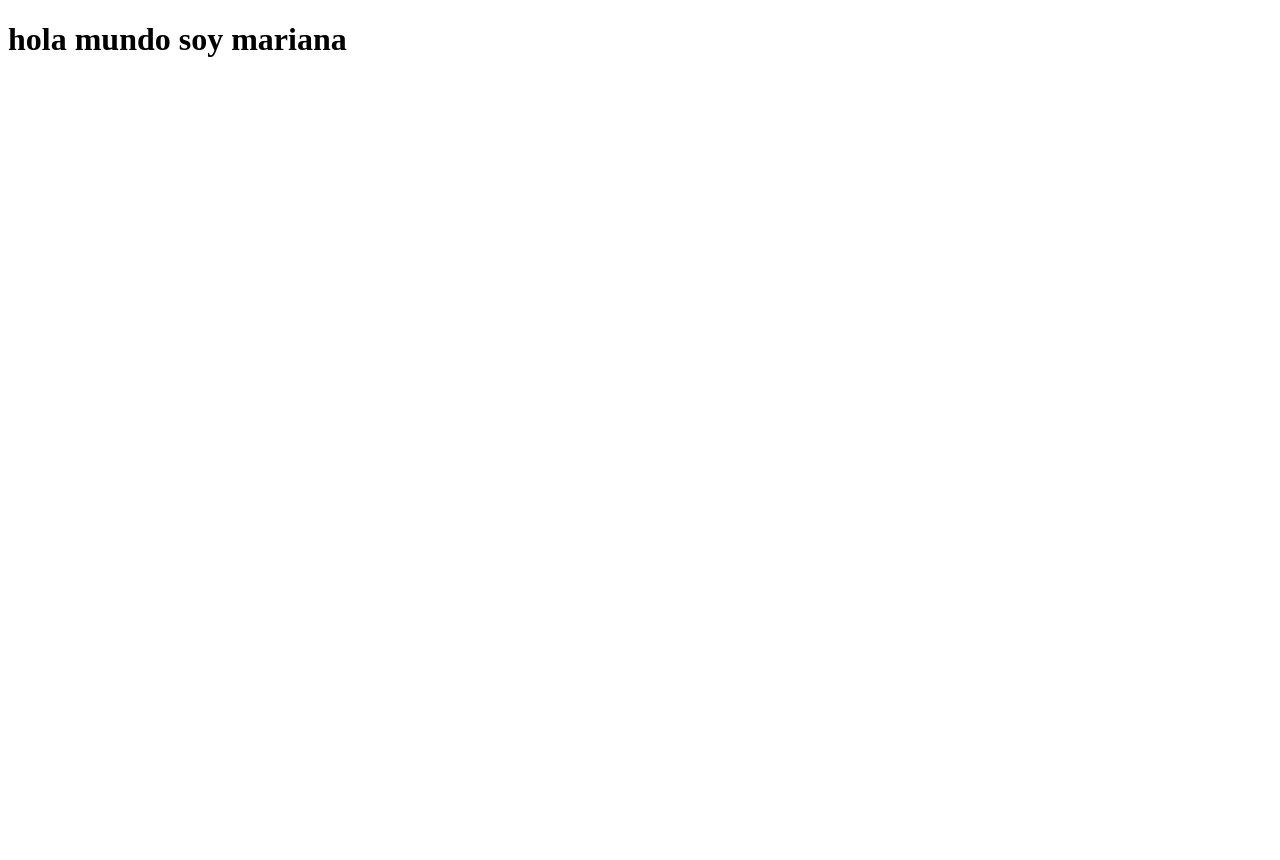
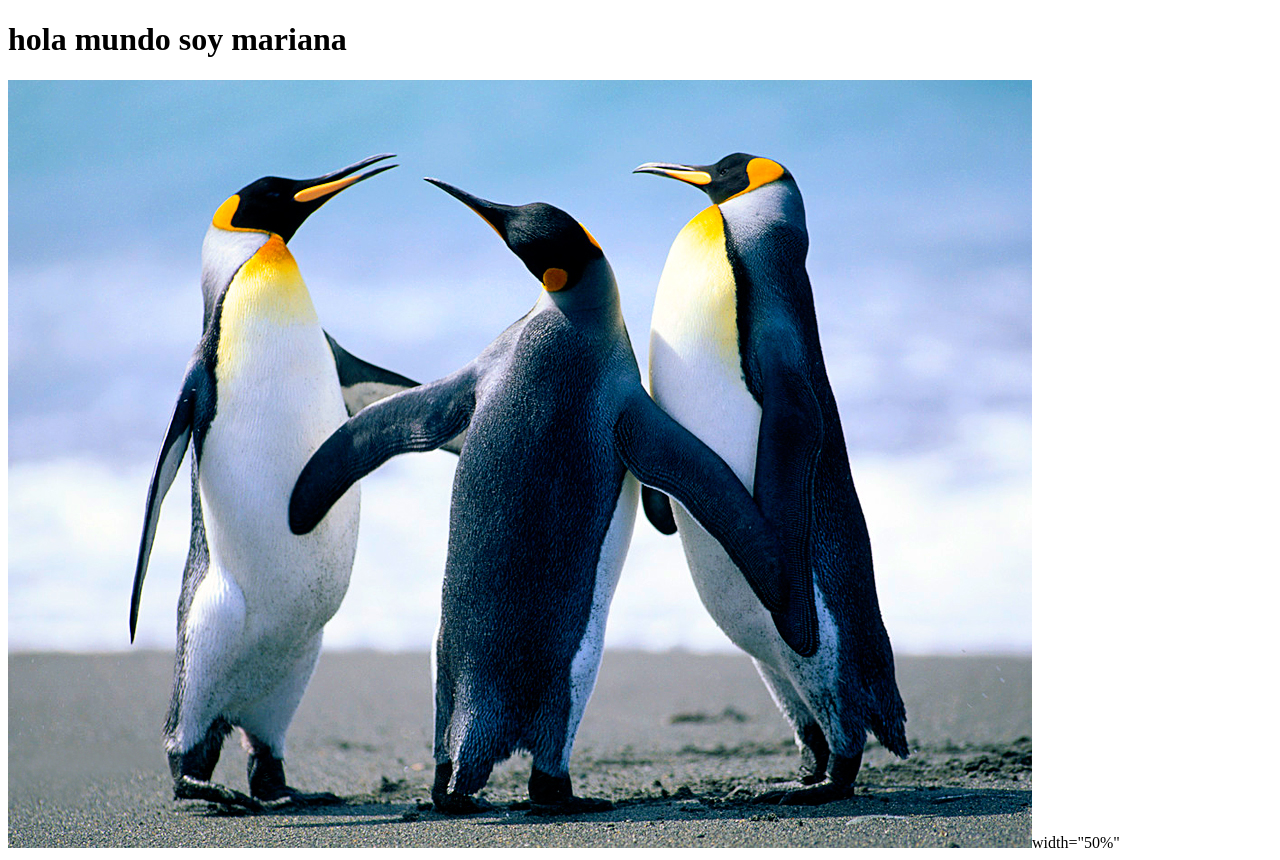
Before and after one commit to Mdcsp/git3073, a plain HTML site: page index.html in a window 1280 px wide. Before the commit the page ends 800 px from the top, so only its background shows below. Drawn offline with Linux system fonts and the light colour scheme.

```diff
--- a/index.html
+++ b/index.html
@@ -8,5 +8,9 @@
 </head>
 <body>
     <h1>hola mundo soy mariana</h1>
-</body>
+    <d1v>
+        <img src="Penguins.jpg " alt="">width="50%"
+
+        <ING
+
 </html>
```
Also changed, not shown: Penguins.jpg (added).
